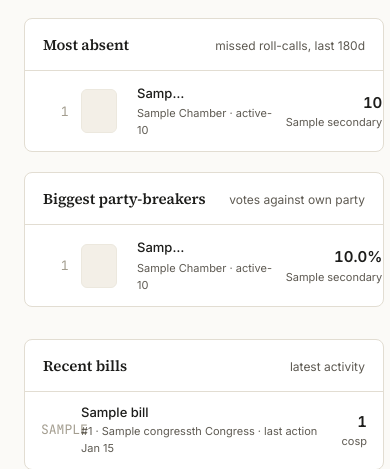
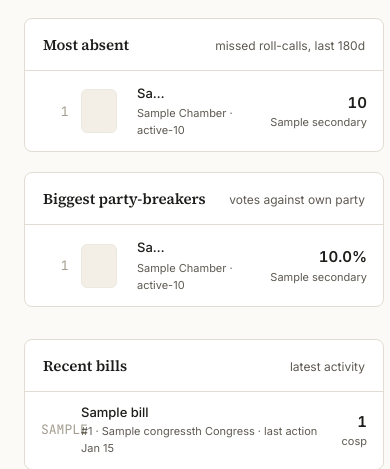
Before and after one commit to bjb2/tallyhq, a Python web app: template src/conductor/politics/web/templates/landing.html in a window 390 px wide. Shown: the part 1656-2125 px from the top of the page. Run offline with Jinja, Linux system fonts and the light colour scheme; the template is opened without the code that fills it: most values are stand-ins (such as "Sample title", 1, 10 or a date in 2020).

Commit message:
fix(mobile): rank-row grid children get min-width:0 — long names truncate, val column stays in view

```diff
--- a/src/conductor/politics/web/templates/landing.html
+++ b/src/conductor/politics/web/templates/landing.html
@@ -273,6 +273,9 @@
     background: var(--bg-elev-2) center/cover no-repeat;
     border: 1px solid var(--border-muted);
   }
+  /* Without min-width:0 on grid children, long names push the val column
+     past the container's right edge. */
+  .rank-row > * { min-width: 0; }
   .rank-row .name {
     color: var(--fg);
     font-weight: 500;
```
